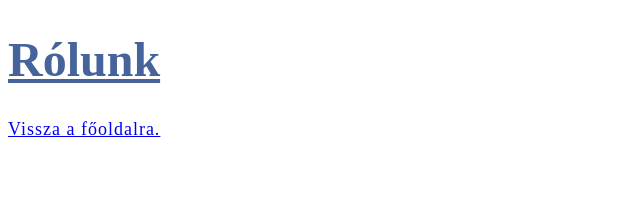
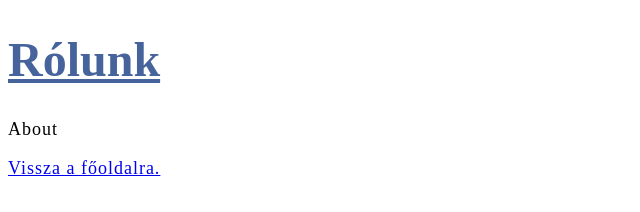
Before and after one commit to ProgramozasKarrier/portfolio-oldal, a plain HTML site: page about.html in a window 1280 px wide. Shown: the whole page, without its empty margins (0-640 px from the left). Drawn offline with Linux system fonts and the light colour scheme.

Commit message:
Teszt. For #4

```diff
--- a/about.html
+++ b/about.html
@@ -8,6 +8,7 @@
 </head>
 <body>
     <h1>Rólunk</h1>
+    <p>About</p>
     <p><a href="index.html">Vissza a főoldalra.</a></p>
 </body>
 </html>
```
